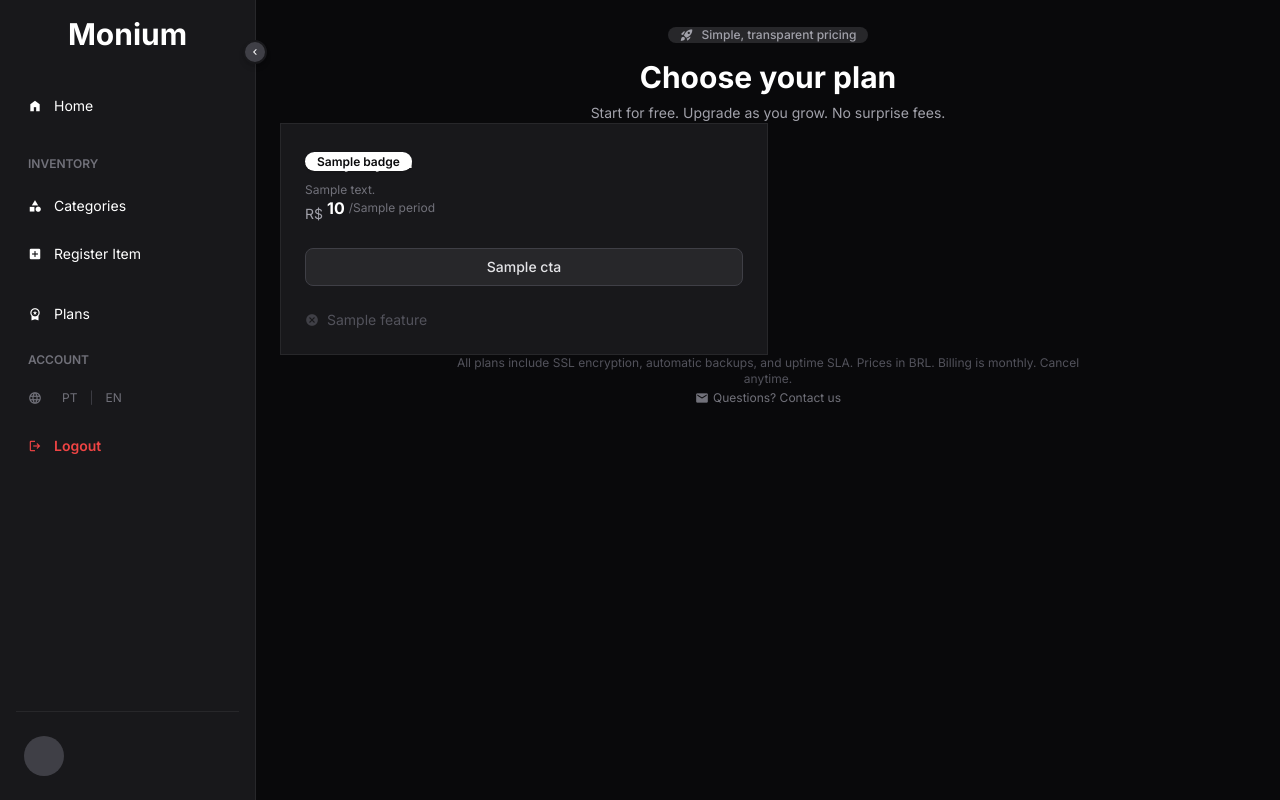
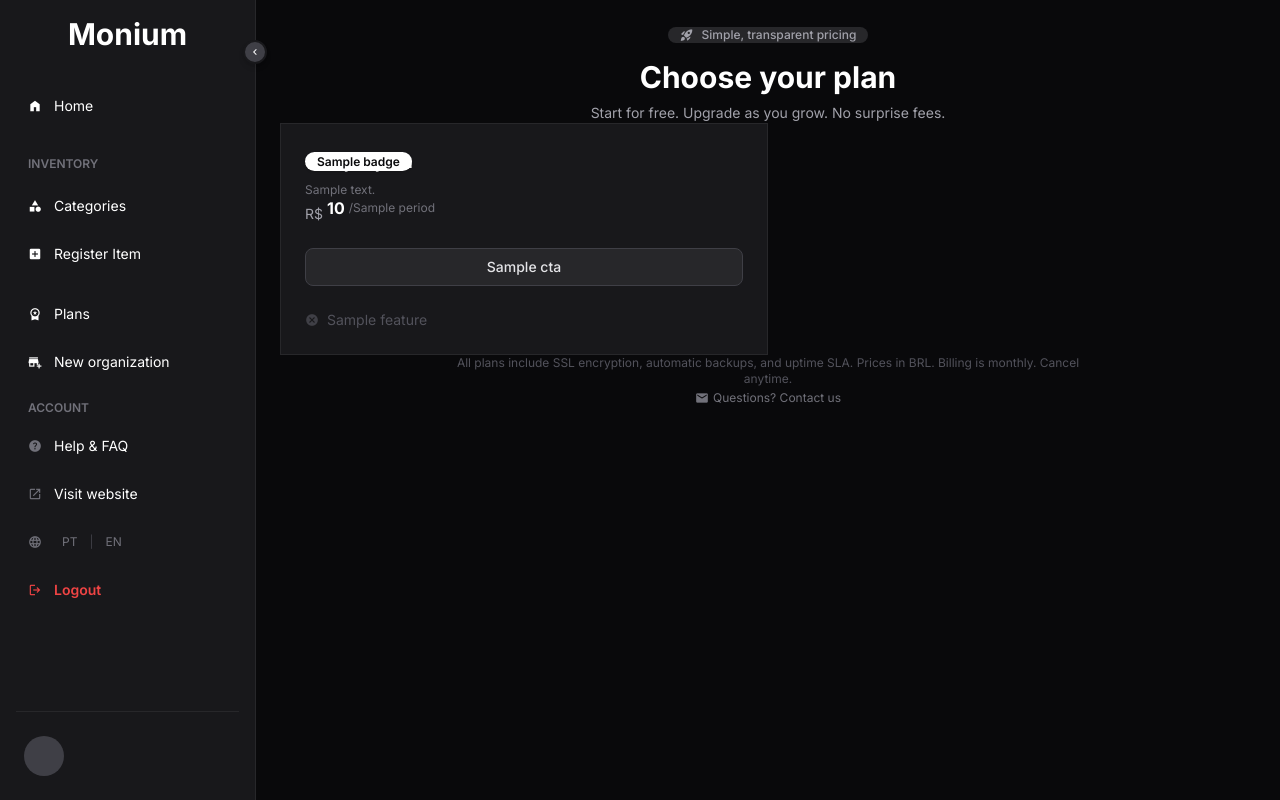
Before and after one commit to syspe-solutions/monium, a Django app: template src/apps/billing/templates/billing/plans.html in a window 1280 px wide. Run offline with Django 5.2, Linux system fonts and the light colour scheme; the template is opened without the code that fills it: most values are stand-ins (such as "Sample title", 1, 10 or a date in 2020); parts of the project's set-up code (start-up, migrations or seed data) failed here and were passed over; some libraries are stand-ins or nearby versions.

Commit message:
feat(common): add sidebar links for organization creation and public site
The authenticated sidebar had no way back to the marketing site (FAQ, terms,
privacy) and no entry point to create an additional organization now that
plans can allow owning more than one.

```diff
--- a/src/apps/common/web/templates/common/includes/aside.html
+++ b/src/apps/common/web/templates/common/includes/aside.html
@@ -117,6 +117,13 @@
                     <span class="material-symbols-outlined text-sm shrink-0">workspace_premium</span>
                     <span class="sidebar-text text-sm overflow-hidden whitespace-nowrap">{% trans "Plans" %}</span>
                 </a>
+                <a href="{% url 'organizations:create' %}"
+                   class="nav-item flex items-center gap-3 p-3 rounded-lg transition-all
+                          {% if request.resolver_match.url_name == 'create' %}bg-zinc-800 text-white{% else %}hover:bg-zinc-800{% endif %}"
+                   title="{% trans 'New organization' %}">
+                    <span class="material-symbols-outlined text-sm shrink-0">add_business</span>
+                    <span class="sidebar-text text-sm overflow-hidden whitespace-nowrap">{% trans "New organization" %}</span>
+                </a>
             </nav>
         </div>
 
@@ -124,6 +131,20 @@
         <div class="shrink-0">
             <h3 class="sidebar-header text-zinc-500 uppercase text-xs font-semibold mb-2 px-3">{% trans "Account" %}</h3>
             <nav class="flex flex-col gap-1">
+
+                <a href="{% url 'pages:faq' %}"
+                   class="nav-item flex items-center gap-3 p-3 rounded hover:bg-zinc-800 transition-all"
+                   title="{% trans 'Help & FAQ' %}">
+                    <span class="material-symbols-outlined text-sm shrink-0 text-zinc-500">help</span>
+                    <span class="sidebar-text text-sm overflow-hidden whitespace-nowrap">{% trans "Help & FAQ" %}</span>
+                </a>
+
+                <a href="{% url 'pages:home' %}"
+                   class="nav-item flex items-center gap-3 p-3 rounded hover:bg-zinc-800 transition-all"
+                   title="{% trans 'Visit website' %}">
+                    <span class="material-symbols-outlined text-sm shrink-0 text-zinc-500">open_in_new</span>
+                    <span class="sidebar-text text-sm overflow-hidden whitespace-nowrap">{% trans "Visit website" %}</span>
+                </a>
 
                 <!-- Language switcher -->
                 <div class="nav-item flex items-center gap-3 p-3 rounded" title="{% trans 'Language' %}">
```
